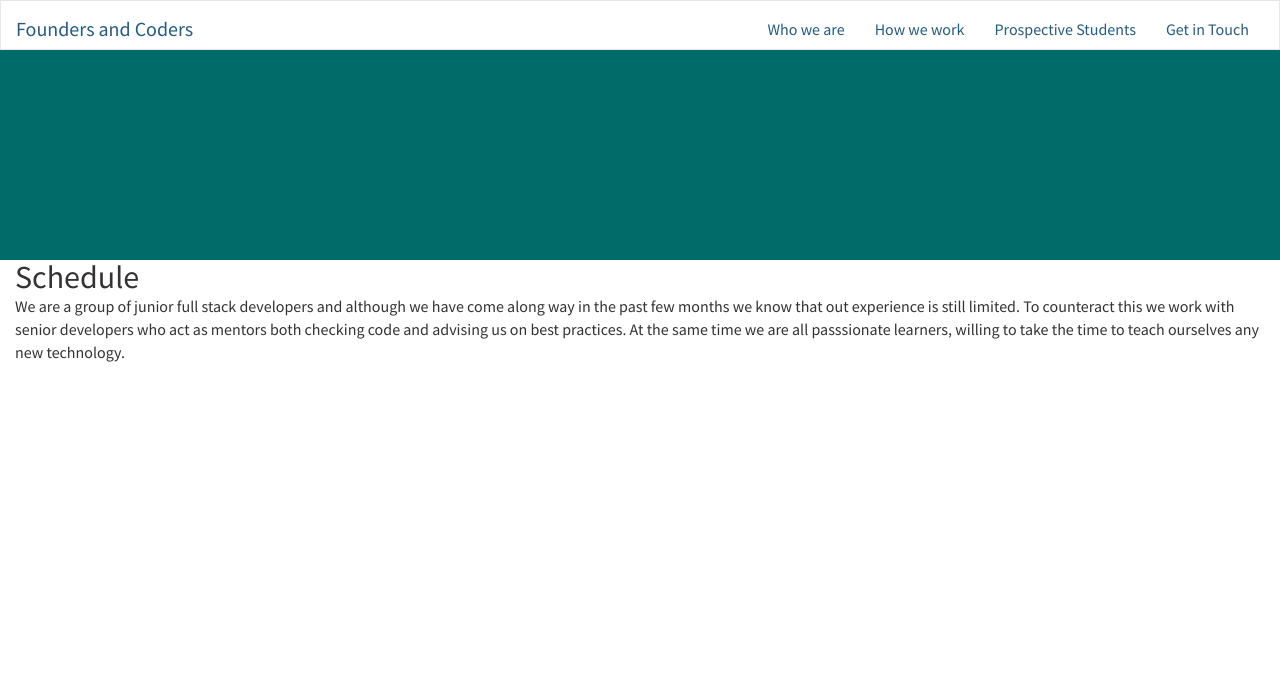
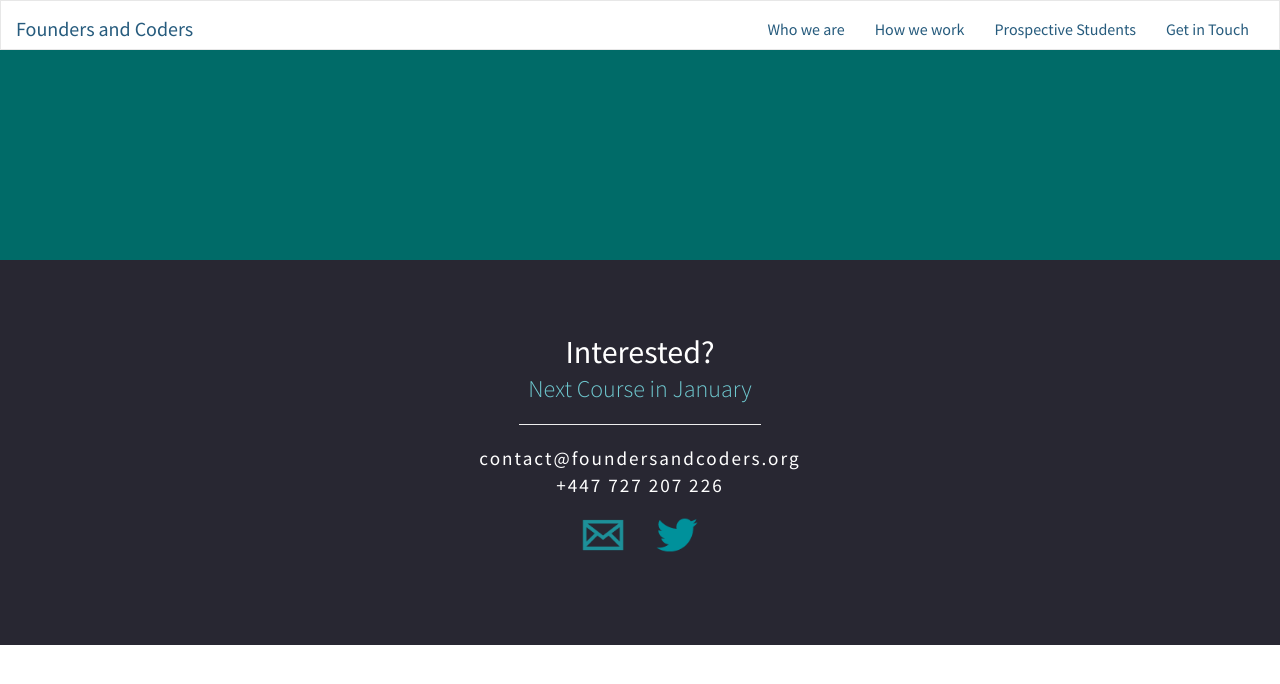
Before and after one commit to sofer/foundersandcoders, a Jekyll site: the page built from prospective-students.html, in a window 1280 px wide and 900 px high, scrolled down 2440 px. Shown: the top 684 px of the window. Built offline with Jekyll 4.4.1, drawn with Linux system fonts in a browser that asks for light colours; nearby versions of some CDN libraries; after the commit the page ends 3085 px from its top, so only the background shows below that.

Commit message:
commenting out schedule section. Would be nice to have a proper accordian here

```diff
--- a/css/main.css
+++ b/css/main.css
@@ -801,8 +801,5 @@ div.clear {
   color: #F7F2E0;
   font-weight: 300;
 }
-.student-page .schedule {
-  height: 100vh;
-}
 
 /*# sourceMappingURL=main.css.map */
--- a/prospective-students.html
+++ b/prospective-students.html
@@ -57,14 +57,14 @@ layout: default
 			</div>
 		</div>
 	</div>
-	<div class="schedule container-fluid">
+	<!-- <div class="schedule container-fluid">
 		<div class="row">
 			<div class="col-xs-12 col-sm-12 col-md-12">
 					<h1>Schedule</h1>
 						<p class="two">We are a group of junior full stack developers and although we have come along way in the past few months we know that out experience is still limited. To counteract this we work with senior developers who act as mentors both checking code and advising us on best practices. At the same time we are all passsionate learners, willing to take the time to teach ourselves any new technology.</p>
 			</div>
 		</div>
-	</div>
+	</div> -->
 <!-- These are on every page. -->
 <region default="Contact" contents="Contact"><div class="contact" data-mast-events="click">
 	<!-- Link to this part of the page -->
```
Also changed, not shown: css/main.scss (+4 -4 lines), 1 other file.
